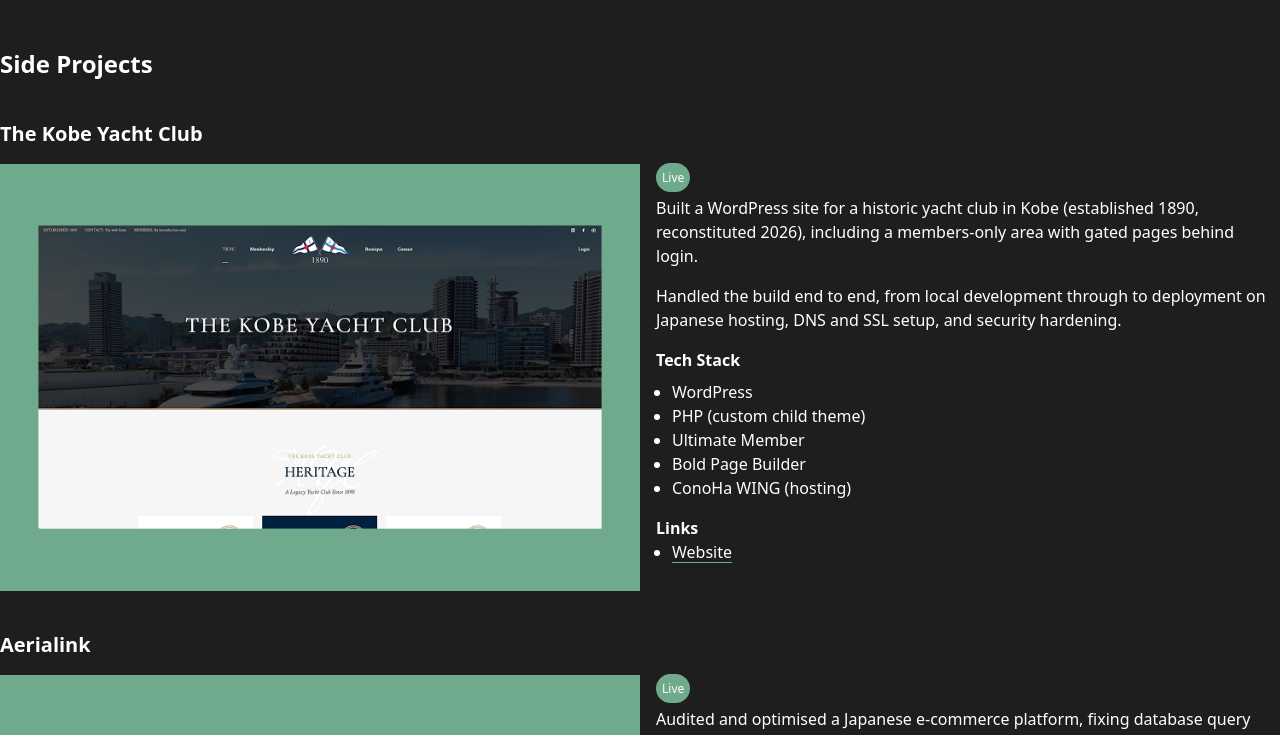
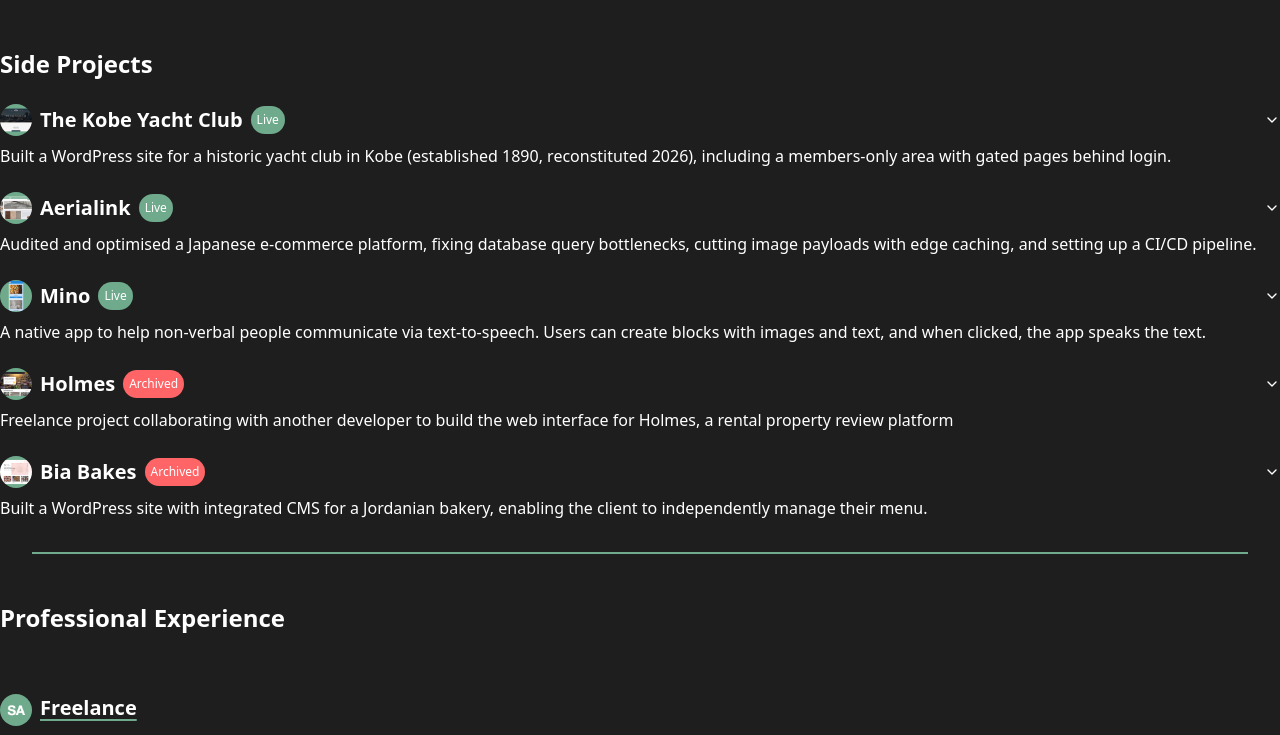
Before and after one commit to SammyAbukmeil/portfolio, a Next.js app: page /en in a window 1280 px wide. Shown: the part 566-1301 px from the top of the page. Built offline with nearby package versions, Linux system fonts and the light colour scheme.

Commit message:
Made side projects collapsed by default

```diff
--- a/app/[locale]/mermaid-test/page.mdx
+++ /dev/null
@@ -1,46 +0,0 @@
-import Mermaid from "@/app/components/blog/Mermaid";
-
-# Replication
-
-<Mermaid
-  chart={`
-flowchart LR
-  W[Write request] --> L[Leader]
-  L -.->|replication lag| F1[Follower 1]
-  L -.->|replication lag| F2[Follower 2]
-  F1 --> R1[Read request]
-  F2 --> R2[Read request]
-  L --> R3[Read your own writes]
-`}
-/>
-
-# Sharding
-
-<Mermaid
-  chart={`
-flowchart LR
-  K1[user:alice] --> H{{hash mod 3}}
-  K2[user:bob] --> H
-  K3[user:carol] --> H
-  H --> S0[(Shard 0)]
-  H --> S1[(Shard 1)]
-  H --> S2[(Shard 2)]
-`}
-/>
-
-# Queues
-
-<Mermaid
-  chart={`
-flowchart LR
-  U[User uploads] --> API[Web server]
-  API -->|202 accepted| U
-  API --> Q[[Job queue]]
-  Q --> W1[Worker 1]
-  Q --> W2[Worker 2]
-  Q --> W3[Worker 3]
-  W1 --> DB[(Database)]
-  W2 --> DB
-  W3 -.->|failed 3 times| DLQ[[Dead letter queue]]
-`}
-/>
--- a/app/components/Project.tsx
+++ b/app/components/Project.tsx
@@ -1,38 +1,60 @@
 import Image, { StaticImageData } from "next/image";
 import { ReactNode } from "react";
+import { ChevronDown } from "lucide-react";
 import { useTranslations } from "next-intl";
 
 interface Props {
   children: ReactNode;
+  summary: ReactNode;
   title: string;
   isLive: boolean;
   img: StaticImageData;
 }
 
-export default function Project({ children, title, isLive, img }: Props) {
+export default function Project({
+  children,
+  summary,
+  title,
+  isLive,
+  img,
+}: Props) {
   const t = useTranslations("Project");
   const pillClasses = "p-1.5 rounded-2xl text-xs text-white";
 
   return (
-    <article className="my-10">
-      <h4 className="font-bold text-xl mb-4">{title}</h4>
-      <div className="flex flex-col md:flex-row items-start">
+    <article className="my-6">
+      <details className="group">
+        <summary className="cursor-pointer list-none [&::-webkit-details-marker]:hidden rounded focus-visible:outline-2 focus-visible:outline-offset-4 focus-visible:outline-primary">
+          <div className="flex items-center">
+            <img
+              src={img.src}
+              alt={`A screenshot of ${title}`}
+              className="w-8 aspect-square object-cover object-top mr-2 rounded-full"
+            />
+            <h4 className="font-bold text-xl mr-2">{title}</h4>
+            {isLive ? (
+              <span className={`bg-primary ${pillClasses}`}>{t("live")}</span>
+            ) : (
+              <span className={`bg-red-400 ${pillClasses}`}>{t("notLive")}</span>
+            )}
+            <ChevronDown
+              aria-hidden="true"
+              className="w-4 h-4 ml-auto shrink-0 transition-transform group-open:rotate-180"
+            />
+          </div>
+          <div className="mt-2">{summary}</div>
+        </summary>
+        <div className="mt-4">
           <Image
             className="w-full md:w-1/2"
             width={750}
             height={500}
             src={img}
-          alt="A screenshot of a project"
+            alt={`A screenshot of ${title}`}
           />
-        <div className="mt-4 md:mt-0 md:ml-4">
-          {isLive ? (
-            <span className={`bg-primary ${pillClasses}`}>{t("live")}</span>
-          ) : (
-            <span className={`bg-red-400  ${pillClasses}`}>{t("notLive")}</span>
-          )}
-          {children}
+          <div className="mt-4">{children}</div>
         </div>
-      </div>
+      </details>
     </article>
   );
 }
--- a/app/components/sections/SideProjectSection.tsx
+++ b/app/components/sections/SideProjectSection.tsx
@@ -15,11 +15,13 @@ export default function SideProjectSection() {
   return (
     <section className="mt-12 px-4 md:px-0 m-auto container">
       <h3 className="font-bold text-2xl">{t('title')}</h3>
-      <Project title="The Kobe Yacht Club" isLive={true} img={kobeYachtClubImg}>
-        <p className="mt-2">
-          {t('kobeYachtClub.description1')}
-        </p>
-        <p className="mt-4">
+      <Project
+        title="The Kobe Yacht Club"
+        isLive={true}
+        img={kobeYachtClubImg}
+        summary={<p>{t('kobeYachtClub.description1')}</p>}
+      >
+        <p>
           {t('kobeYachtClub.description2')}
         </p>
         <TechStack>
@@ -45,11 +47,13 @@ export default function SideProjectSection() {
           </ul>
         </Links>
       </Project>
-      <Project title="Aerialink" isLive={true} img={aerialinkImg}>
-        <p className="mt-2">
-          {t('aerialink.description1')}
-        </p>
-        <p className="mt-4">
+      <Project
+        title="Aerialink"
+        isLive={true}
+        img={aerialinkImg}
+        summary={<p>{t('aerialink.description1')}</p>}
+      >
+        <p>
           {t('aerialink.description2')}
         </p>
         <TechStack>
@@ -74,11 +78,13 @@ export default function SideProjectSection() {
           </ul>
         </Links>
       </Project>
-      <Project title="Mino" isLive={true} img={minoImg}>
-        <p className="mt-2">
-          {t('mino.description1')}
-        </p>
-        <p className="mt-4">
+      <Project
+        title="Mino"
+        isLive={true}
+        img={minoImg}
+        summary={<p>{t('mino.description1')}</p>}
+      >
+        <p>
           {t('mino.description2')}
         </p>
         <TechStack>
@@ -118,11 +124,13 @@ export default function SideProjectSection() {
           </ul>
         </Links>
       </Project>
-      <Project title="Holmes" isLive={false} img={holmesImg}>
-        <p className="mt-2">
-          {t('holmes.description1')}
-        </p>
-        <p className="mt-4">
+      <Project
+        title="Holmes"
+        isLive={false}
+        img={holmesImg}
+        summary={<p>{t('holmes.description1')}</p>}
+      >
+        <p>
           {t('holmes.description2')}{" "}
           <a
             className="underline underline-offset-4 decoration-primary hover:underline-offset-6 transition-all"
@@ -160,11 +168,13 @@ export default function SideProjectSection() {
           </ul>
         </Links>
       </Project>
-      <Project title="Bia Bakes" isLive={false} img={biaBakesImg}>
-        <p className="mt-2">
-          {t('biaBakes.description1')}
-        </p>
-        <p className="mt-4">
+      <Project
+        title="Bia Bakes"
+        isLive={false}
+        img={biaBakesImg}
+        summary={<p>{t('biaBakes.description1')}</p>}
+      >
+        <p>
           {t('biaBakes.description2')}
         </p>
         <p className="mt-4">
```
Lines whose indentation alone changed are shown as unchanged.
